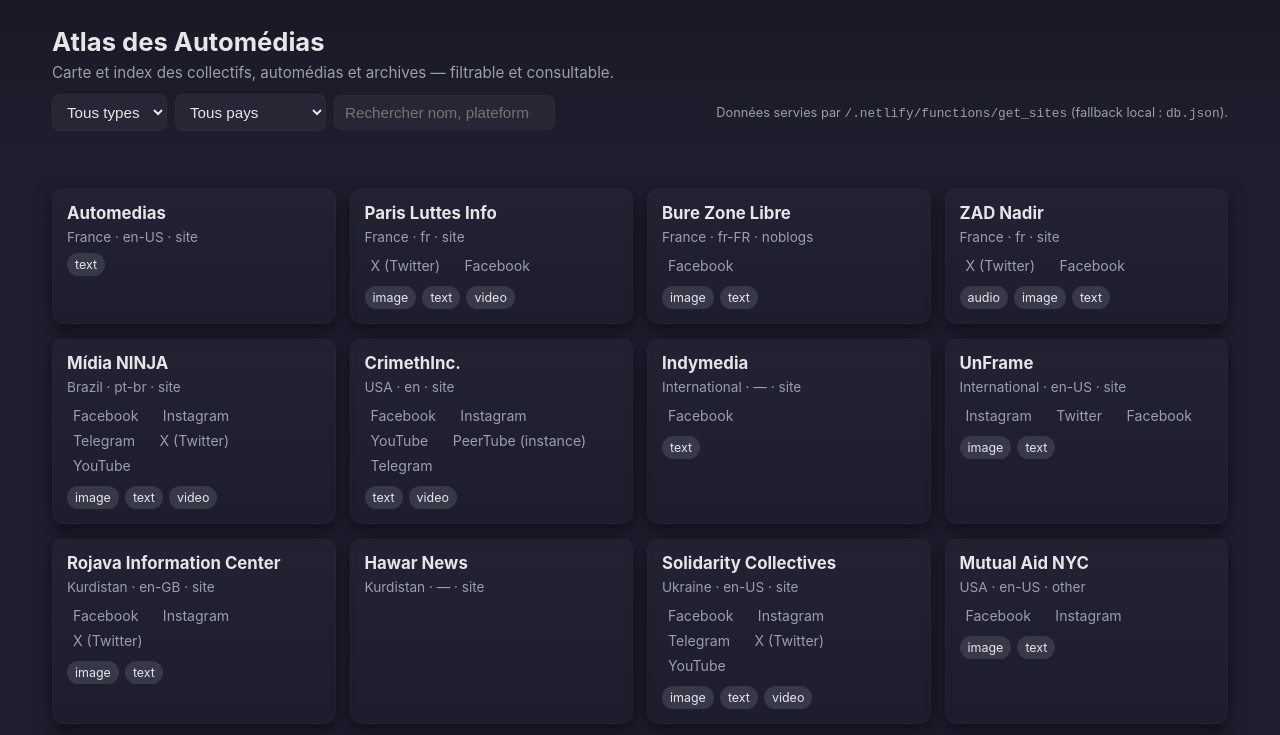
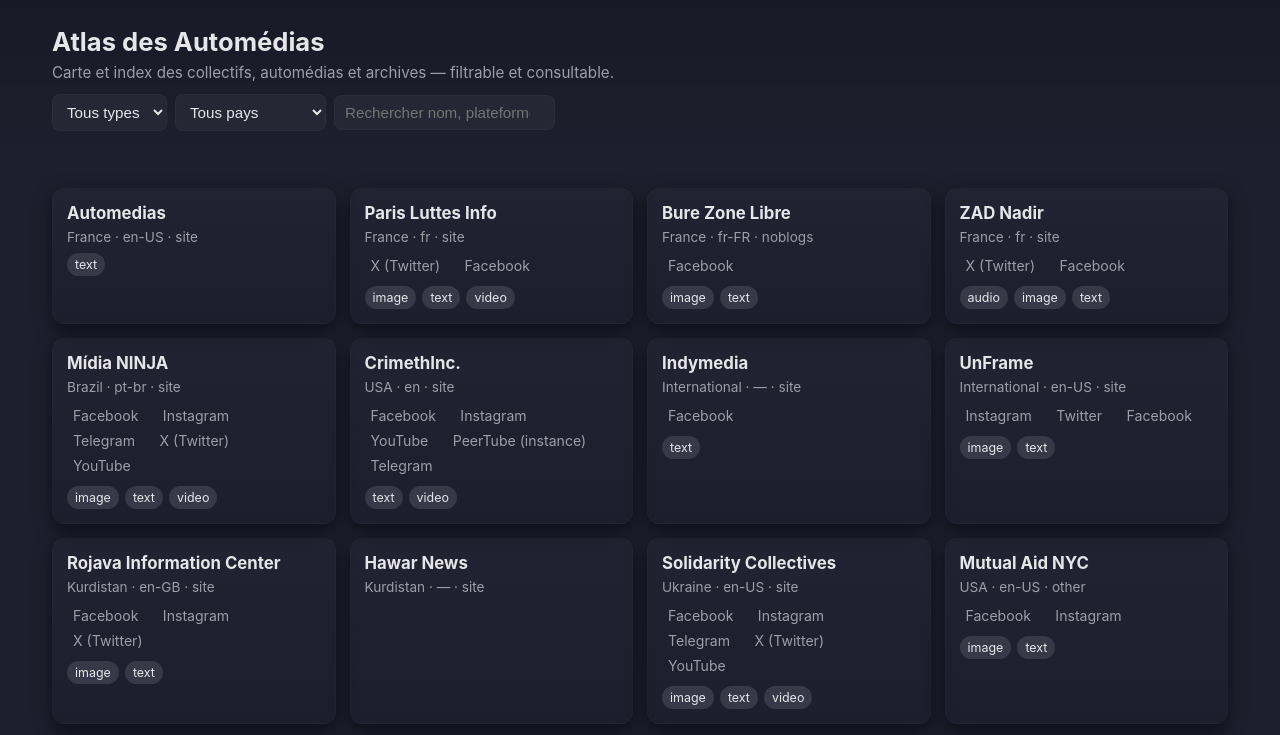
Before and after one commit to comenottaris/Automedias, a website: page index.html in a window 1280 px wide. Shown: the top 735 px of the page. Drawn offline with Linux system fonts and the light colour scheme; no server answers.

Commit message:
Update index.html

```diff
--- a/index.html
+++ b/index.html
@@ -24,8 +24,6 @@
 
         <input id="search" type="search" placeholder="Rechercher nom, plateforme, pays..." aria-label="Recherche">
       </div>
-      <div class="notes">Données servies par <code>/.netlify/functions/get_sites</code> (fallback local : <code>db.json</code>).</div>
-    </div>
   </div>
 </header>
 
```
